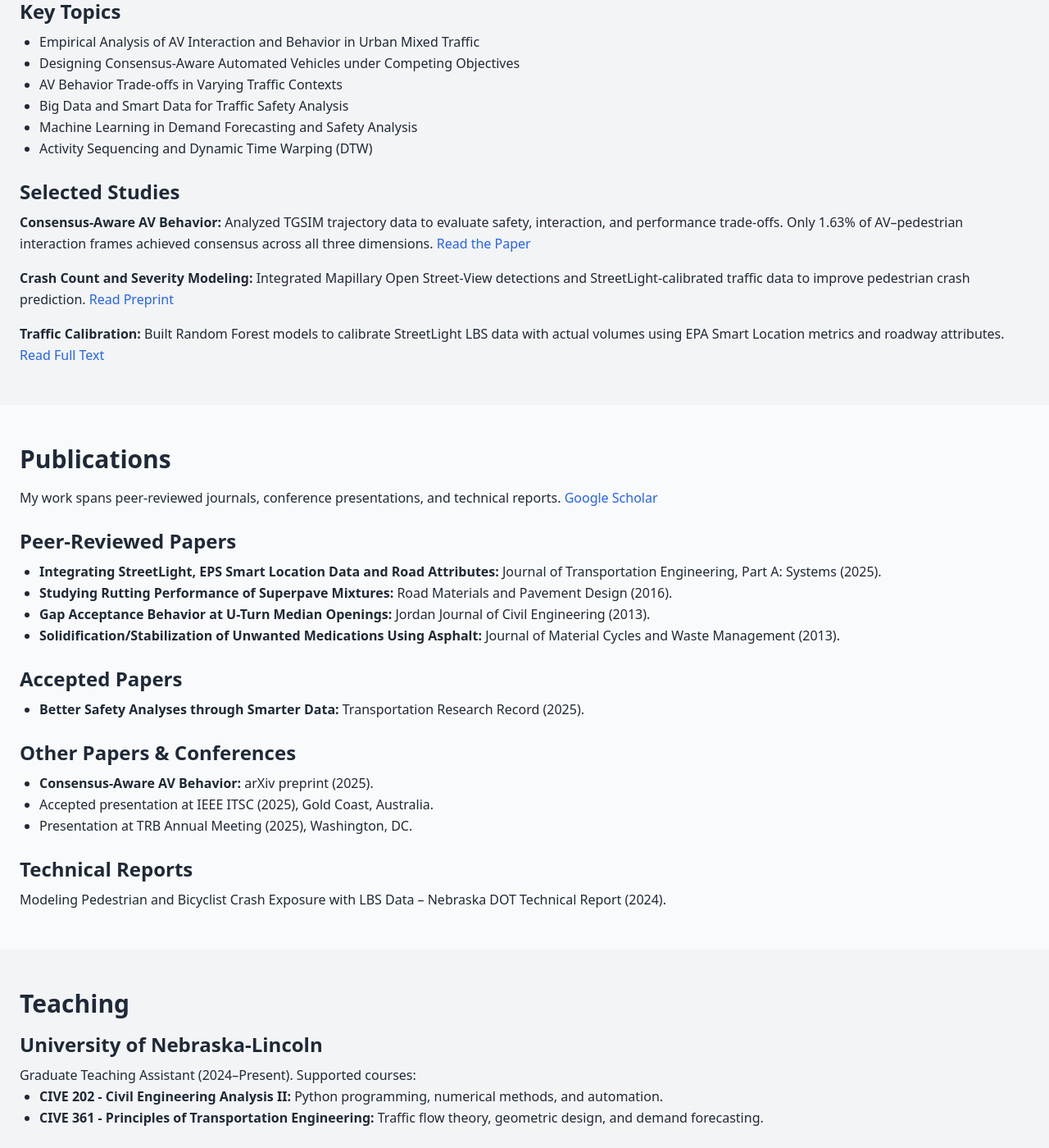
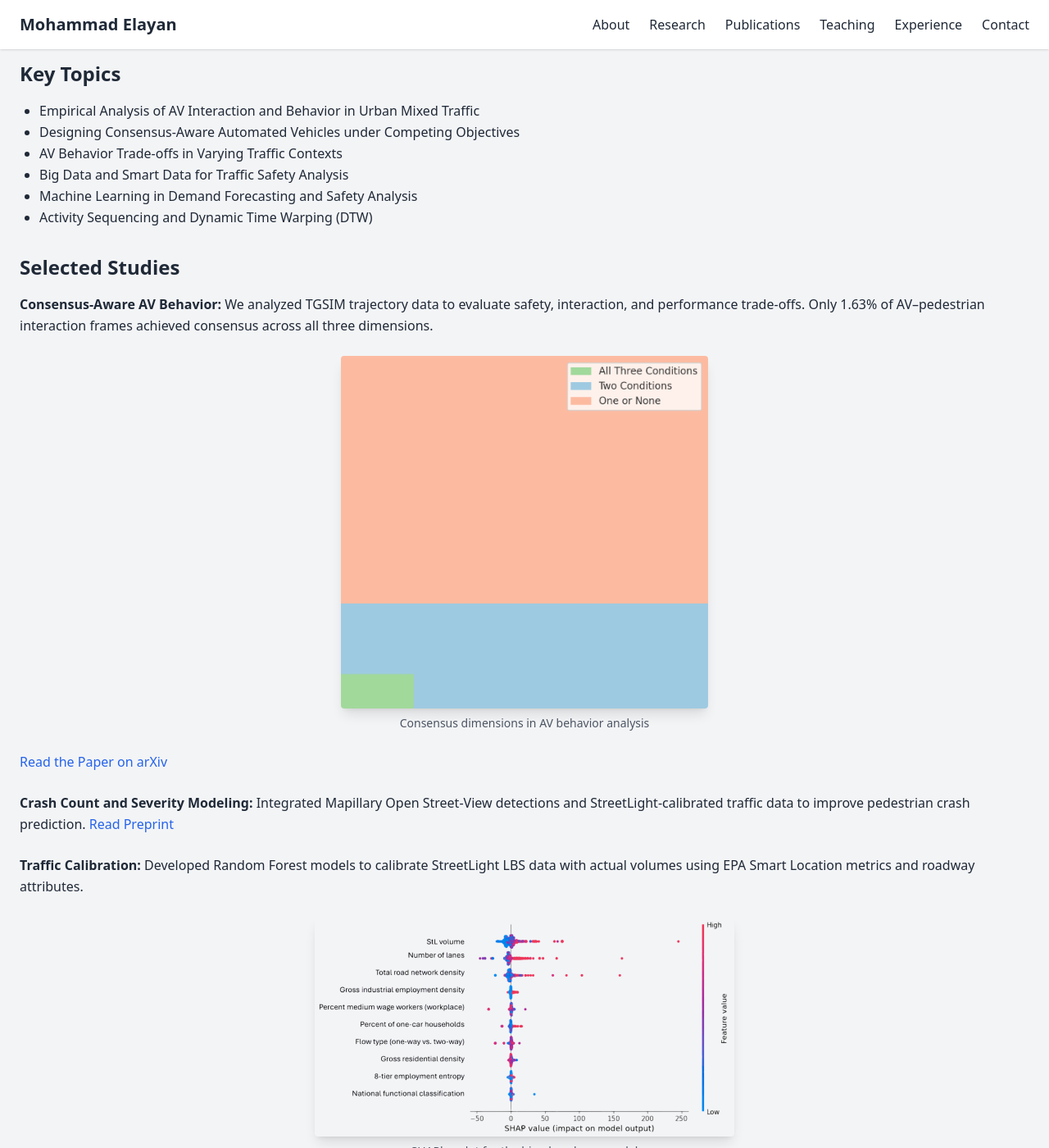
Before and after one commit to mselayan/mselayan.github.io, a Jekyll site: the page index.html, which Jekyll copies as it is, in a window 1280 px wide and 1400 px high, scrolled down 1408 px. Shown: the whole window at 82% size. Built offline with Jekyll 4.4.1, drawn with Linux system fonts in a browser that asks for light colours; nearby versions of some CDN libraries; some of the changed text lies outside the part shown.

Commit message:
Update index.html

```diff
--- a/index.html
+++ b/index.html
@@ -9,7 +9,7 @@
 <body class="font-sans leading-relaxed text-gray-800 bg-gray-50">
 
   <!-- Navigation -->
-  <nav class="bg-white shadow">
+  <nav class="bg-white shadow fixed top-0 left-0 w-full z-50">
     <div class="container mx-auto flex justify-between items-center py-4 px-6">
       <h1 class="text-xl font-bold">Mohammad Elayan</h1>
       <ul class="flex space-x-6">
@@ -24,15 +24,15 @@
   </nav>
 
   <!-- Hero Section -->
-  <section id="hero" class="text-center py-16">
+  <section id="hero" class="text-center py-24">
     <img src="DP3.png" alt="Mohammad Elayan" class="w-80 h-80 lg:w-96 lg:h-96 rounded-full object-cover mx-auto mb-6">
     <h1 class="text-4xl font-bold mb-4">Mohammad Elayan</h1>
     <p class="text-lg max-w-2xl mx-auto">PhD Student in Civil Engineering | University of Nebraska–Lincoln</p>
   </section>
 
   <!-- About Section -->
-  <section id="about" class="container mx-auto py-12 px-6">
-    <h2 class="text-3xl font-bold mb-4">About Me</h2>
+  <section id="about" class="container mx-auto py-16 px-6">
+    <h2 class="text-3xl font-bold mb-6 text-center">About Me</h2>
     <p>I am a PhD student in Civil Engineering at the University of Nebraska–Lincoln, where my research focuses on the empirical and simulation-based analysis of automated vehicle behavior. My work seeks to refine AV driving and interactions in diverse traffic conditions, drawing on methods that stretch from trial-and-error to artificial intelligence.</p>
     <p class="mt-4">Before starting my doctorate, I spent nearly a decade in Dubai, UAE, where I grew into a Senior Transportation Engineer role and led more than 100 transportation projects across the MENA region. These included transportation master plans, traffic impact studies, and multimodal integration projects for major developments and city-scale planning efforts. My role also involved producing traffic simulations, conducting feasibility and sustainability reviews, and developing demand forecasting models.</p>
     <p class="mt-4">Academically, I hold both a Master’s and Bachelor’s degree in Civil Engineering (Transportation) from the Jordan University of Science and Technology.</p>
@@ -41,10 +41,11 @@
   </section>
 
   <!-- Research Section -->
-  <section id="research" class="container mx-auto py-12 px-6 bg-gray-100">
-    <h2 class="text-3xl font-bold mb-4">Research</h2>
+  <section id="research" class="container mx-auto py-16 px-6 bg-gray-100">
+    <h2 class="text-3xl font-bold mb-6 text-center">Research</h2>
     <p>I am currently a researcher at Dr. Wissam Kontar’s lab at the University of Nebraska-Lincoln, focusing on automated vehicle (AV) behavior analysis based on empirical and simulation data to improve safety and efficiency in mixed traffic environments.</p>
-    <h3 class="text-2xl font-semibold mt-6 mb-2">Key Topics</h3>
+
+    <h3 class="text-2xl font-semibold mt-8 mb-4">Key Topics</h3>
     <ul class="list-disc ml-6">
       <li>Empirical Analysis of AV Interaction and Behavior in Urban Mixed Traffic</li>
       <li>Designing Consensus-Aware Automated Vehicles under Competing Objectives</li>
@@ -53,58 +54,81 @@
       <li>Machine Learning in Demand Forecasting and Safety Analysis</li>
       <li>Activity Sequencing and Dynamic Time Warping (DTW)</li>
     </ul>
-    <h3 class="text-2xl font-semibold mt-6 mb-2">Selected Studies</h3>
-    <p><strong>Consensus-Aware AV Behavior:</strong> Analyzed TGSIM trajectory data to evaluate safety, interaction, and performance trade-offs. Only 1.63% of AV–pedestrian interaction frames achieved consensus across all three dimensions. <a href="https://doi.org/10.48550/arXiv.2505.04379" class="text-blue-600">Read the Paper</a></p>
-    <p class="mt-4"><strong>Crash Count and Severity Modeling:</strong> Integrated Mapillary Open Street-View detections and StreetLight-calibrated traffic data to improve pedestrian crash prediction. <a href="https://www.researchgate.net/publication/382926999" class="text-blue-600">Read Preprint</a></p>
-    <p class="mt-4"><strong>Traffic Calibration:</strong> Built Random Forest models to calibrate StreetLight LBS data with actual volumes using EPA Smart Location metrics and roadway attributes. <a href="https://www.researchgate.net/publication/390051928" class="text-blue-600">Read Full Text</a></p>
+
+    <h3 class="text-2xl font-semibold mt-8 mb-4">Selected Studies</h3>
+    <p><strong>Consensus-Aware AV Behavior:</strong> We analyzed TGSIM trajectory data to evaluate safety, interaction, and performance trade-offs. Only 1.63% of AV–pedestrian interaction frames achieved consensus across all three dimensions.</p>
+    <div class="flex justify-center my-6">
+      <figure class="text-center">
+        <img src="AV_Obj.png" alt="Consensus-Aware AV Behavior Objectives" class="rounded shadow-lg mx-auto max-w-md">
+        <figcaption class="mt-2 text-sm text-gray-600">Consensus dimensions in AV behavior analysis</figcaption>
+      </figure>
+    </div>
+    <p><a href="https://doi.org/10.48550/arXiv.2505.04379" class="text-blue-600">Read the Paper on arXiv</a></p>
+
+    <p class="mt-6"><strong>Crash Count and Severity Modeling:</strong> Integrated Mapillary Open Street-View detections and StreetLight-calibrated traffic data to improve pedestrian crash prediction. <a href="https://www.researchgate.net/publication/382926999" class="text-blue-600">Read Preprint</a></p>
+
+    <p class="mt-6"><strong>Traffic Calibration:</strong> Developed Random Forest models to calibrate StreetLight LBS data with actual volumes using EPA Smart Location metrics and roadway attributes.</p>
+    <div class="flex justify-center my-6">
+      <figure class="text-center">
+        <img src="SHAP_Bike.png" alt="SHAP analysis for bike model" class="rounded shadow-lg mx-auto max-w-lg">
+        <figcaption class="mt-2 text-sm text-gray-600">SHAPley plot for the bicycle volume model</figcaption>
+      </figure>
+    </div>
+    <p><a href="https://www.researchgate.net/publication/390051928" class="text-blue-600">Read Full Text</a></p>
   </section>
 
   <!-- Publications Section -->
-  <section id="publications" class="container mx-auto py-12 px-6">
-    <h2 class="text-3xl font-bold mb-4">Publications</h2>
-    <p>My work spans peer-reviewed journals, conference presentations, and technical reports. <a href="https://scholar.google.com/citations?hl=en&user=4ypH5kAAAAAJ" class="text-blue-600">Google Scholar</a></p>
+  <section id="publications" class="container mx-auto py-16 px-6">
+    <h2 class="text-3xl font-bold mb-6 text-center">Publications</h2>
+    <p class="mb-4">My work spans peer-reviewed journals, conference presentations, and technical reports. <a href="https://scholar.google.com/citations?hl=en&user=4ypH5kAAAAAJ" class="text-blue-600">Google Scholar</a></p>
+
     <h3 class="text-2xl font-semibold mt-6 mb-2">Peer-Reviewed Papers</h3>
     <ul class="list-disc ml-6">
-      <li><strong>Integrating StreetLight, EPS Smart Location Data and Road Attributes:</strong> Journal of Transportation Engineering, Part A: Systems (2025).</li>
-      <li><strong>Studying Rutting Performance of Superpave Mixtures:</strong> Road Materials and Pavement Design (2016).</li>
-      <li><strong>Gap Acceptance Behavior at U-Turn Median Openings:</strong> Jordan Journal of Civil Engineering (2013).</li>
-      <li><strong>Solidification/Stabilization of Unwanted Medications Using Asphalt:</strong> Journal of Material Cycles and Waste Management (2013).</li>
+      <li>Integrating StreetLight, EPS Smart Location Data and Road Attributes — <em>Journal of Transportation Engineering, Part A: Systems</em>, 2025.</li>
+      <li>Studying Rutting Performance of Superpave Mixtures — <em>Road Materials and Pavement Design</em>, 2016.</li>
+      <li>Gap Acceptance Behavior at U-Turn Median Openings — <em>Jordan Journal of Civil Engineering</em>, 2013.</li>
+      <li>Solidification/Stabilization of Unwanted Medications Using Asphalt — <em>Journal of Material Cycles and Waste Management</em>, 2013.</li>
     </ul>
+
     <h3 class="text-2xl font-semibold mt-6 mb-2">Accepted Papers</h3>
     <ul class="list-disc ml-6">
-      <li><strong>Better Safety Analyses through Smarter Data:</strong> Transportation Research Record (2025).</li>
+      <li>Better Safety Analyses through Smarter Data — <em>Transportation Research Record</em>, 2025.</li>
     </ul>
+
     <h3 class="text-2xl font-semibold mt-6 mb-2">Other Papers & Conferences</h3>
     <ul class="list-disc ml-6">
-      <li><strong>Consensus-Aware AV Behavior:</strong> arXiv preprint (2025).</li>
-      <li>Accepted presentation at IEEE ITSC (2025), Gold Coast, Australia.</li>
-      <li>Presentation at TRB Annual Meeting (2025), Washington, DC.</li>
+      <li>Consensus-Aware AV Behavior — arXiv preprint, 2025.</li>
+      <li>Accepted presentation at IEEE ITSC 2025, Gold Coast, Australia.</li>
+      <li>Presentation at TRB Annual Meeting 2025, Washington, DC.</li>
     </ul>
+
     <h3 class="text-2xl font-semibold mt-6 mb-2">Technical Reports</h3>
-    <p>Modeling Pedestrian and Bicyclist Crash Exposure with LBS Data – Nebraska DOT Technical Report (2024).</p>
+    <p>Modeling Pedestrian and Bicyclist Crash Exposure with LBS Data — Nebraska DOT Technical Report, 2024.</p>
   </section>
 
   <!-- Teaching Section -->
-  <section id="teaching" class="container mx-auto py-12 px-6 bg-gray-100">
-    <h2 class="text-3xl font-bold mb-4">Teaching</h2>
+  <section id="teaching" class="container mx-auto py-16 px-6 bg-gray-100">
+    <h2 class="text-3xl font-bold mb-6 text-center">Teaching</h2>
     <h3 class="text-2xl font-semibold mt-4 mb-2">University of Nebraska-Lincoln</h3>
     <p>Graduate Teaching Assistant (2024–Present). Supported courses:</p>
     <ul class="list-disc ml-6">
       <li><strong>CIVE 202 - Civil Engineering Analysis II:</strong> Python programming, numerical methods, and automation.</li>
       <li><strong>CIVE 361 - Principles of Transportation Engineering:</strong> Traffic flow theory, geometric design, and demand forecasting.</li>
     </ul>
+
     <h3 class="text-2xl font-semibold mt-6 mb-2">Jordan University of Science and Technology</h3>
     <p>Teaching Assistant (2012–2013). Assisted in labs and grading for Surveying, Highway Materials, and Engineering Statics.</p>
   </section>
 
   <!-- Experience Section -->
-  <section id="experience" class="container mx-auto py-12 px-6">
-    <h2 class="text-3xl font-bold mb-4">Experience</h2>
+  <section id="experience" class="container mx-auto py-16 px-6">
+    <h2 class="text-3xl font-bold mb-6 text-center">Experience</h2>
     <p><strong>Graduate Research and Teaching Assistant</strong>, University of Nebraska–Lincoln (2023–Present)</p>
     <p class="mt-4"><strong>Senior Transportation Engineer</strong>, TrafQuest, Dubai (2019–2023)</p>
     <p>Led 100+ projects across UAE and MENA region, including transportation master plans, traffic impact studies, and multimodal integration. Managed simulations, feasibility studies, and sustainable transport solutions.</p>
     <p class="mt-4"><strong>Transportation Engineer</strong>, TrafQuest, Dubai (2013–2019)</p>
     <p class="mt-4"><strong>Research/Teaching Assistant</strong>, Jordan University of Science and Technology (2011–2013)</p>
+
     <h3 class="text-2xl font-semibold mt-6 mb-2">Software Competencies</h3>
     <ul class="list-disc ml-6">
       <li>Traffic Tools: VISSIM, VISUM, Synchro, SIDRA, HCS</li>
@@ -117,12 +141,13 @@
   </section>
 
   <!-- Contact Section -->
-  <section id="contact" class="container mx-auto py-12 px-6 bg-gray-100">
-    <h2 class="text-3xl font-bold mb-4">Contact</h2>
-    <p><strong>Office:</strong> WHIT 362E, Prem Paul Research Center, Lincoln, NE 68503</p>
-    <p class="mt-2"><strong>Email:</strong> <a href="mailto:melayan2@huskers.unl.edu" class="text-blue-600">melayan2@huskers.unl.edu</a></p>
-    <h3 class="text-2xl font-semibold mt-6 mb-2">Profiles</h3>
-    <ul class="list-disc ml-6">
+  <section id="contact" class="container mx-auto py-16 px-6 bg-gray-100">
+    <h2 class="text-3xl font-bold mb-6 text-center">Contact</h2>
+    <p class="text-center"><strong>Office:</strong> WHIT 362E, Prem Paul Research Center, Lincoln, NE 68503</p>
+    <p class="text-center mt-2"><strong>Email:</strong> <a href="mailto:melayan2@huskers.unl.edu" class="text-blue-600">melayan2@huskers.unl.edu</a></p>
+
+    <h3 class="text-2xl font-semibold mt-6 mb-2 text-center">Profiles</h3>
+    <ul class="list-disc mx-auto max-w-md">
       <li><a href="https://scholar.google.com/citations?hl=en&user=4ypH5kAAAAAJ" class="text-blue-600">Google Scholar</a></li>
       <li><a href="https://orcid.org/0009-0001-2562-5694" class="text-blue-600">ORCID</a></li>
       <li><a href="https://www.researchgate.net/profile/Mohammad-Elayan-2" class="text-blue-600">ResearchGate</a></li>
```
